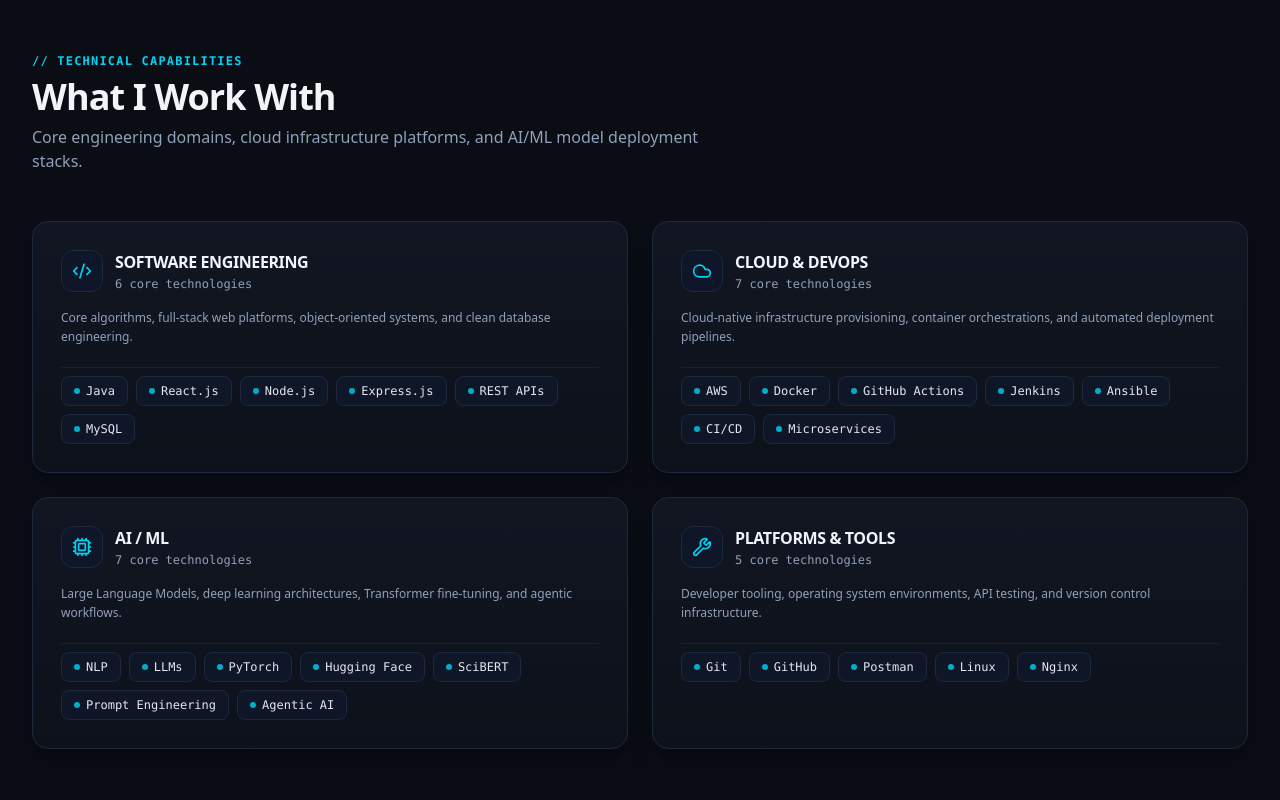
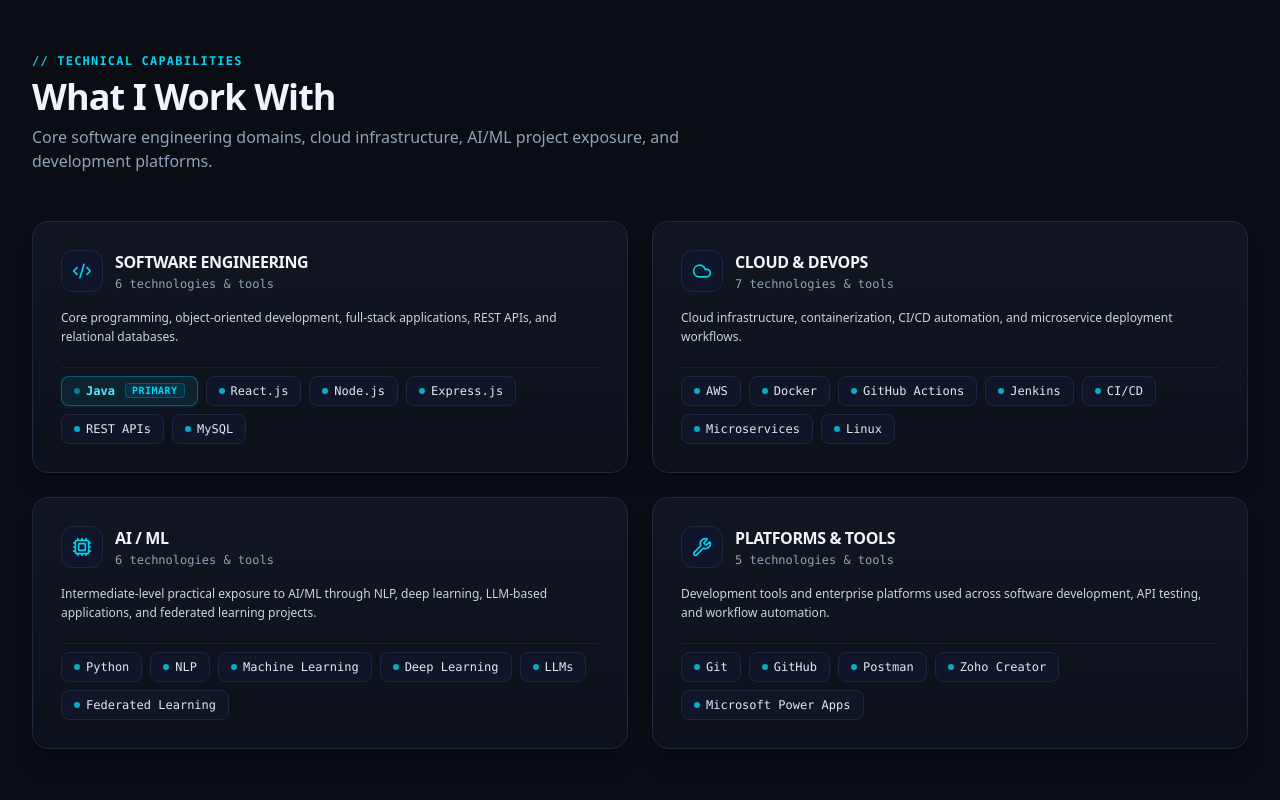
Before and after one commit to SriAhilesh/sri-portfolio, a React (Vite) app: page / in a window 1280 px wide. Shown: the part 900-1700 px from the top of the page. Built offline with nearby package versions, Linux system fonts and the light colour scheme.

Commit message:
checkpoint: research section update with 3 research items and proof links

```diff
--- a/src/components/Research/Research.jsx
+++ b/src/components/Research/Research.jsx
@@ -1,6 +1,6 @@
 import React from 'react';
 import { motion } from 'framer-motion';
-import { FileText, Award, Binary, ShieldCheck, Microscope, ArrowUpRight } from 'lucide-react';
+import { Microscope, ExternalLink, FileText, ShieldCheck } from 'lucide-react';
 import { researchData } from '../../data/research';
 import { Container, SectionHeader } from '../common';
 
@@ -11,12 +11,20 @@
         <SectionHeader
           eyebrow="ACADEMIC & INNOVATION"
           title="Research & Publications"
-          subtitle="Privacy-preserving federated clinical AI and domain-adapted scientific NLP verification pipelines."
+          subtitle="Explainable medical deep learning, privacy-preserving federated AI, and scientific claim verification."
         />
 
-        <div className="grid grid-cols-1 md:grid-cols-2 gap-8">
+        <div className="grid grid-cols-1 md:grid-cols-2 lg:grid-cols-3 gap-6">
           {researchData.map((item, index) => {
             const isPatent = item.statusBadge?.includes('Patent');
+            const isPublishedPaper = item.statusBadge?.includes('Conference');
+
+            let badgeStyle = "bg-cyan-500/10 text-cyan-300 border-cyan-500/30";
+            if (isPatent) {
+              badgeStyle = "bg-purple-500/10 text-purple-300 border-purple-500/30";
+            } else if (isPublishedPaper) {
+              badgeStyle = "bg-emerald-500/10 text-emerald-300 border-emerald-500/30";
+            }
 
             return (
               <motion.div
@@ -24,52 +32,54 @@
                 initial={{ opacity: 0, y: 20 }}
                 whileInView={{ opacity: 1, y: 0 }}
                 viewport={{ once: true, margin: '-50px' }}
-                transition={{ duration: 0.5, delay: index * 0.15 }}
-                className={`relative p-6 sm:p-8 rounded-2xl bg-[#111622] border transition-all duration-300 shadow-xl flex flex-col justify-between ${
+                transition={{ duration: 0.5, delay: index * 0.12 }}
+                className={`group relative p-6 sm:p-7 rounded-2xl bg-[#111622] border transition-all duration-300 shadow-xl flex flex-col justify-between ${
                   isPatent
                     ? 'border-purple-500/30 bg-gradient-to-b from-[#131726] to-[#0f131f]'
+                    : isPublishedPaper
+                    ? 'border-emerald-500/30 bg-gradient-to-b from-[#111c20] to-[#0f131f]'
                     : 'border-slate-800 hover:border-slate-700'
                 }`}
               >
                 <div>
                   {/* Status Badge & Patent Identifier */}
                   <div className="flex flex-wrap items-center justify-between gap-2 mb-4">
-                    <span className={`inline-flex items-center space-x-1.5 px-3 py-1 rounded-full text-xs font-mono-tech ${
-                      isPatent
-                        ? 'bg-purple-500/10 text-purple-300 border border-purple-500/30'
-                        : 'bg-slate-900 text-slate-300 border border-slate-800'
-                    }`}>
+                    <span className={`inline-flex items-center space-x-1.5 px-3 py-1 rounded-full text-xs font-mono-tech border ${badgeStyle}`}>
                       <Microscope className="w-3.5 h-3.5" />
                       <span>{item.statusBadge}</span>
                     </span>
 
                     {item.applicationNo && (
-                      <span className="text-xs font-mono-tech text-slate-400">
+                      <span className="text-[11px] font-mono-tech text-slate-400">
                         {item.applicationNo}
                       </span>
                     )}
                   </div>
 
                   {/* Title */}
-                  <h3 className="text-xl font-bold text-slate-100 tracking-tight leading-snug">
+                  <h3 className="text-lg font-bold text-slate-100 tracking-tight leading-snug group-hover:text-cyan-400 transition-colors">
                     {item.title}
                   </h3>
 
-                  {/* Accuracy Metric Spotlight */}
-                  <div className="my-5 p-4 rounded-xl bg-slate-950/80 border border-slate-800/80 flex items-center justify-between">
+                  {/* Accuracy Metric Spotlight (if present) */}
+                  {item.metricHighlight && (
+                    <div className="my-4 p-3.5 rounded-xl bg-slate-950/80 border border-slate-800/80 flex items-center justify-between">
                       <div>
-                      <span className="text-xs font-mono-tech text-slate-400 uppercase tracking-wider block">
+                        <span className="text-[11px] font-mono-tech text-slate-400 uppercase tracking-wider block">
                           {item.metricLabel}
                         </span>
-                      <span className="text-xs text-slate-400 font-mono-tech">Verified Empirical Result</span>
+                        <span className="text-[10px] text-slate-400 font-mono-tech">
+                          {item.secondaryMetric || "Verified Metric"}
+                        </span>
                       </div>
-                    <div className="text-3xl font-extrabold font-mono-tech text-transparent bg-clip-text bg-gradient-to-r from-cyan-400 to-emerald-400">
+                      <div className="text-2xl font-extrabold font-mono-tech text-transparent bg-clip-text bg-gradient-to-r from-cyan-400 to-emerald-400">
                         {item.metricHighlight}
                       </div>
                     </div>
+                  )}
 
                   {/* Description */}
-                  <p className="text-xs text-slate-300 leading-relaxed">
+                  <p className="text-xs text-slate-300 mt-3 leading-relaxed">
                     {item.description}
                   </p>
                 </div>
@@ -80,6 +90,7 @@
                     "{item.keyTakeaway}"
                   </div>
 
+                  {/* Technologies */}
                   <div className="flex flex-wrap gap-1.5 pt-1">
                     {item.technologies.map((tech) => (
                       <span
@@ -90,6 +101,23 @@
                       </span>
                     ))}
                   </div>
+
+                  {/* Clickable Proof / Certificate Link (if provided) */}
+                  {item.proofUrl && (
+                    <div className="pt-2">
+                      <a
+                        href={item.proofUrl}
+                        target="_blank"
+                        rel="noopener noreferrer"
+                        aria-label={`View document proof for ${item.title}`}
+                        className="inline-flex items-center space-x-1.5 text-xs font-mono-tech px-3 py-1.5 rounded-lg bg-cyan-500/10 hover:bg-cyan-500/20 text-cyan-300 border border-cyan-500/30 transition-all"
+                      >
+                        <FileText className="w-3.5 h-3.5 text-cyan-400" />
+                        <span>{item.linkText || "View Proof ↗"}</span>
+                        <ExternalLink className="w-3 h-3 text-cyan-400" />
+                      </a>
+                    </div>
+                  )}
                 </div>
 
               </motion.div>
--- a/src/components/Skills/Skills.jsx
+++ b/src/components/Skills/Skills.jsx
@@ -1,6 +1,6 @@
 import React from 'react';
 import { motion } from 'framer-motion';
-import { Code2, Cloud, Cpu, Wrench, Terminal, Layers } from 'lucide-react';
+import { Code2, Cloud, Cpu, Wrench, Layers } from 'lucide-react';
 import { skillsData } from '../../data/skills';
 import { Container, SectionHeader } from '../common';
 
@@ -19,7 +19,7 @@
         <SectionHeader
           eyebrow="TECHNICAL CAPABILITIES"
           title="What I Work With"
-          subtitle="Core engineering domains, cloud infrastructure platforms, and AI/ML model deployment stacks."
+          subtitle="Core software engineering domains, cloud infrastructure, AI/ML project exposure, and development platforms."
         />
 
         {/* Bento Grid */}
@@ -34,9 +34,10 @@
                 whileInView={{ opacity: 1, y: 0 }}
                 viewport={{ once: true, margin: '-50px' }}
                 transition={{ duration: 0.5, delay: index * 0.1 }}
-                className="group relative p-6 sm:p-7 rounded-2xl bg-gradient-to-b from-[#111622] to-[#0d111a] border border-slate-800 hover:border-slate-700/80 transition-all duration-300 shadow-xl shadow-black/20 hover:shadow-cyan-500/5"
+                className="group relative p-6 sm:p-7 rounded-2xl bg-gradient-to-b from-[#111622] to-[#0d111a] border border-slate-800 hover:border-slate-700/80 transition-all duration-300 shadow-xl shadow-black/20 hover:shadow-cyan-500/5 flex flex-col justify-between"
               >
-                {/* Subtle Header */}
+                <div>
+                  {/* Category Header */}
                   <div className="flex items-start justify-between mb-4">
                     <div className="flex items-center space-x-3">
                       <div className="p-2.5 rounded-xl bg-slate-900/90 border border-slate-800 text-cyan-400 group-hover:border-cyan-500/40 group-hover:text-cyan-300 transition-colors">
@@ -47,27 +48,41 @@
                           {group.category}
                         </h3>
                         <p className="text-xs text-slate-400 mt-0.5 font-mono-tech">
-                        {group.skills.length} core technologies
+                          {group.skills.length} technologies & tools
                         </p>
                       </div>
                     </div>
                   </div>
 
-                <p className="text-xs text-slate-400 mb-5 leading-relaxed">
+                  <p className="text-xs text-slate-300 mb-5 leading-relaxed">
                     {group.description}
                   </p>
+                </div>
 
                 {/* Skill Chips */}
                 <div className="flex flex-wrap gap-2 pt-2 border-t border-slate-800/60">
-                  {group.skills.map((skill) => (
+                  {group.skills.map((skill) => {
+                    const isPrimary = skill.isPrimary;
+
+                    return (
                       <span
                         key={skill.name}
-                      className="inline-flex items-center space-x-1.5 px-3 py-1.5 rounded-lg bg-slate-900/80 border border-slate-800 text-xs font-mono-tech text-slate-200 hover:border-cyan-500/30 hover:text-cyan-300 hover:bg-slate-800/50 transition-all"
+                        className={`inline-flex items-center space-x-1.5 px-3 py-1.5 rounded-lg text-xs font-mono-tech transition-all ${
+                          isPrimary
+                            ? 'bg-cyan-500/10 border border-cyan-500/40 text-cyan-300 font-bold shadow-sm shadow-cyan-500/10'
+                            : 'bg-slate-900/80 border border-slate-800 text-slate-200 hover:border-cyan-500/30 hover:text-cyan-300 hover:bg-slate-800/50'
+                        }`}
                       >
-                      <span className="w-1.5 h-1.5 rounded-full bg-cyan-400/80" />
+                        <span className={`w-1.5 h-1.5 rounded-full ${isPrimary ? 'bg-cyan-400 animate-pulse' : 'bg-cyan-400/80'}`} />
                         <span>{skill.name}</span>
+                        {isPrimary && (
+                          <span className="text-[10px] uppercase tracking-wider font-semibold text-cyan-400 px-1.5 py-0.2 rounded bg-cyan-950/90 border border-cyan-500/30 ml-1">
+                            Primary
                           </span>
-                  ))}
+                        )}
+                      </span>
+                    );
+                  })}
                 </div>
               </motion.div>
             );
--- a/src/data/research.js
+++ b/src/data/research.js
@@ -1,4 +1,18 @@
 export const researchData = [
+  {
+    id: "radifuse-net",
+    title: "RADIFUSE-Net: An Explainable Hybrid Radiomics Deep Learning Framework for Brain Tumor Segmentation and Risk Stratification",
+    statusBadge: "Published Conference Paper",
+    applicationNo: null,
+    metricHighlight: "99.40%",
+    metricLabel: "Risk Classification Accuracy",
+    secondaryMetric: "0.97 Dice Score",
+    technologies: ["Deep Learning", "Radiomics", "Explainable AI (SHAP)", "Medical Image Analysis", "MRI Segmentation"],
+    description: "Proposed RADIFUSE-Net, a unified framework for brain tumor segmentation and three-level risk stratification from multi-modal MRI scans. The framework combines radiomic and deep feature representations for improved tumor risk prediction and uses explainable AI for feature interpretation.",
+    keyTakeaway: "Achieved 0.97 Dice Score for segmentation and 99.40% classification accuracy with SHAP explainability.",
+    proofUrl: "https://drive.google.com/file/d/19c9xSDX2y-qITxTZpoHKgfCMSNjAjtyA/view?usp=sharing",
+    linkText: "View Paper / Certificate ↗"
+  },
   {
     id: "federated-cancer-detection",
     title: "Federated Learning for Privacy-Preserving Breast Cancer Detection",
@@ -6,19 +20,25 @@
     applicationNo: "Application No. 202641027759",
     metricHighlight: "96%",
     metricLabel: "Classification Accuracy",
-    technologies: ["Federated Learning", "ResNet-50", "Medical Image Analysis"],
-    description: "Designed a Federated Learning-based clinical decision support system using ResNet-50, enabling privacy-preserving distributed model training for breast cancer detection. Developed a scalable AI pipeline for secure medical image analysis without centralized data sharing.",
-    keyTakeaway: "Enables multi-institutional medical AI collaboration while safeguarding patient data privacy."
+    secondaryMetric: null,
+    technologies: ["Federated Learning", "Deep Learning", "Medical Image Analysis", "Privacy-Preserving AI"],
+    description: "Designed a Federated Learning-based clinical decision support system for privacy-preserving breast cancer detection, enabling distributed model training without requiring centralized sharing of sensitive medical data.",
+    keyTakeaway: "Enables multi-institutional medical AI collaboration while safeguarding patient data privacy.",
+    proofUrl: "https://drive.google.com/file/d/1bEKQw_HZ13B_5w3ersadS0uzUDJNHM05/view?usp=sharing",
+    linkText: "View Patent Proof ↗"
   },
   {
     id: "scientific-claim-verification",
     title: "Claim–Evidence Misalignment Detection in Scientific Research Papers",
-    statusBadge: "Research Work",
+    statusBadge: "Research Work — Publication Pending",
     applicationNo: null,
-    metricHighlight: "77.2%",
-    metricLabel: "Classification Accuracy",
-    technologies: ["Python", "SciBERT", "PyTorch", "NLP"],
-    description: "Developed an NLP-based scientific claim verification system using SciBERT, achieving 77.2% classification accuracy. Built an end-to-end transformer pipeline for preprocessing, fine-tuning, and binary classification.",
-    keyTakeaway: "Automates rigorous claim verification in complex scientific literature with domain-adapted NLP."
+    metricHighlight: null,
+    metricLabel: null,
+    secondaryMetric: null,
+    technologies: ["NLP", "Natural Language Processing", "Machine Learning", "Text Verification"],
+    description: "Developed an NLP-based system for identifying potential misalignment between scientific claims and their supporting evidence in research papers. The project focuses on automated scientific text analysis and claim-evidence verification.",
+    keyTakeaway: "Automates scientific claim-evidence verification using domain-adapted NLP models.",
+    proofUrl: null,
+    linkText: null
   }
 ];
--- a/src/data/skills.js
+++ b/src/data/skills.js
@@ -3,9 +3,9 @@
     id: "software",
     category: "SOFTWARE ENGINEERING",
     iconName: "Code2",
-    description: "Core algorithms, full-stack web platforms, object-oriented systems, and clean database engineering.",
+    description: "Core programming, object-oriented development, full-stack applications, REST APIs, and relational databases.",
     skills: [
-      { name: "Java", category: "Languages" },
+      { name: "Java", category: "Core Language", isPrimary: true },
       { name: "React.js", category: "Frontend" },
       { name: "Node.js", category: "Backend" },
       { name: "Express.js", category: "Backend" },
@@ -17,43 +17,42 @@
     id: "cloud",
     category: "CLOUD & DEVOPS",
     iconName: "Cloud",
-    description: "Cloud-native infrastructure provisioning, container orchestrations, and automated deployment pipelines.",
+    description: "Cloud infrastructure, containerization, CI/CD automation, and microservice deployment workflows.",
     skills: [
       { name: "AWS", category: "Cloud Platform" },
       { name: "Docker", category: "Containers" },
       { name: "GitHub Actions", category: "CI/CD" },
       { name: "Jenkins", category: "Automation" },
-      { name: "Ansible", category: "Configuration" },
       { name: "CI/CD", category: "DevOps" },
-      { name: "Microservices", category: "Architecture" }
+      { name: "Microservices", category: "Architecture" },
+      { name: "Linux", category: "OS" }
     ]
   },
   {
     id: "ai",
     category: "AI / ML",
     iconName: "Cpu",
-    description: "Large Language Models, deep learning architectures, Transformer fine-tuning, and agentic workflows.",
+    description: "Intermediate-level practical exposure to AI/ML through NLP, deep learning, LLM-based applications, and federated learning projects.",
     skills: [
-      { name: "NLP", category: "Subfield" },
-      { name: "LLMs", category: "Generative AI" },
-      { name: "PyTorch", category: "Framework" },
-      { name: "Hugging Face", category: "Ecosystem" },
-      { name: "SciBERT", category: "Transformer" },
-      { name: "Prompt Engineering", category: "AI Tech" },
-      { name: "Agentic AI", category: "Autonomous" }
+      { name: "Python", category: "Language" },
+      { name: "NLP", category: "Domain" },
+      { name: "Machine Learning", category: "Core" },
+      { name: "Deep Learning", category: "Core" },
+      { name: "LLMs", category: "Applications" },
+      { name: "Federated Learning", category: "Research" }
     ]
   },
   {
     id: "tools",
     category: "PLATFORMS & TOOLS",
     iconName: "Wrench",
-    description: "Developer tooling, operating system environments, API testing, and version control infrastructure.",
+    description: "Development tools and enterprise platforms used across software development, API testing, and workflow automation.",
     skills: [
       { name: "Git", category: "Version Control" },
       { name: "GitHub", category: "Repository" },
       { name: "Postman", category: "API Testing" },
-      { name: "Linux", category: "OS" },
-      { name: "Nginx", category: "Web Server" }
+      { name: "Zoho Creator", category: "Enterprise Platform" },
+      { name: "Microsoft Power Apps", category: "Enterprise Platform" }
     ]
   }
 ];
```
Lines whose indentation alone changed are shown as unchanged.
